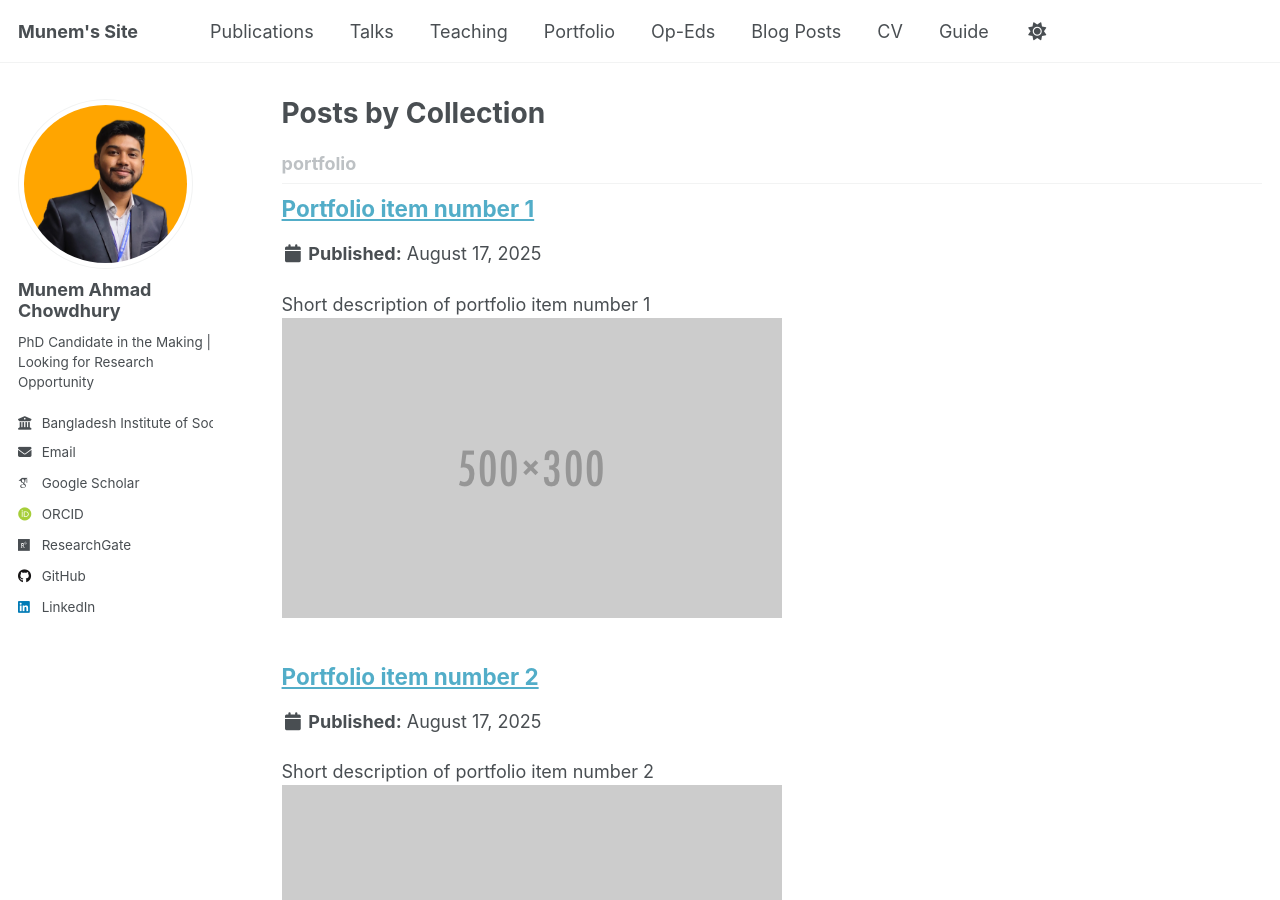
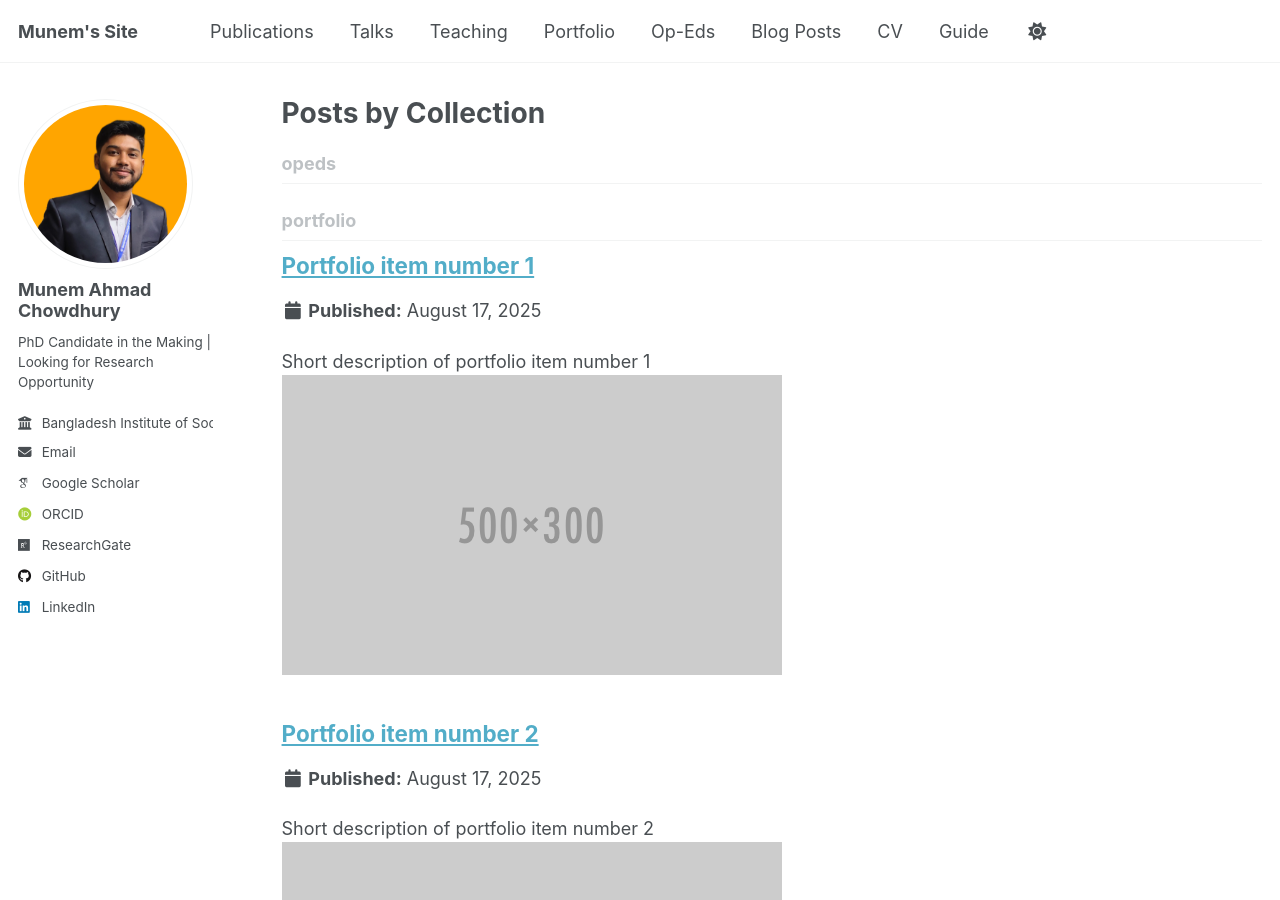
Before and after one commit to munemahmad/munemahmad.github.io, a Jekyll site: the page built from _pages/collection-archive.html, in a window 1280 px wide and 900 px high. Built offline with Jekyll 4.4.1, drawn with Linux system fonts in a browser that asks for light colours; some web fonts are replaced; a script that is not in the unit is left out.

Commit message:
Update _config.yml

```diff
--- a/_config.yml
+++ b/_config.yml
@@ -229,6 +229,10 @@ collections:
   talks:
     output: true
     permalink: /:collection/:path/
+  opeds:
+    output: true
+    permalink: /opeds/:title/
+
 
 
 
```
